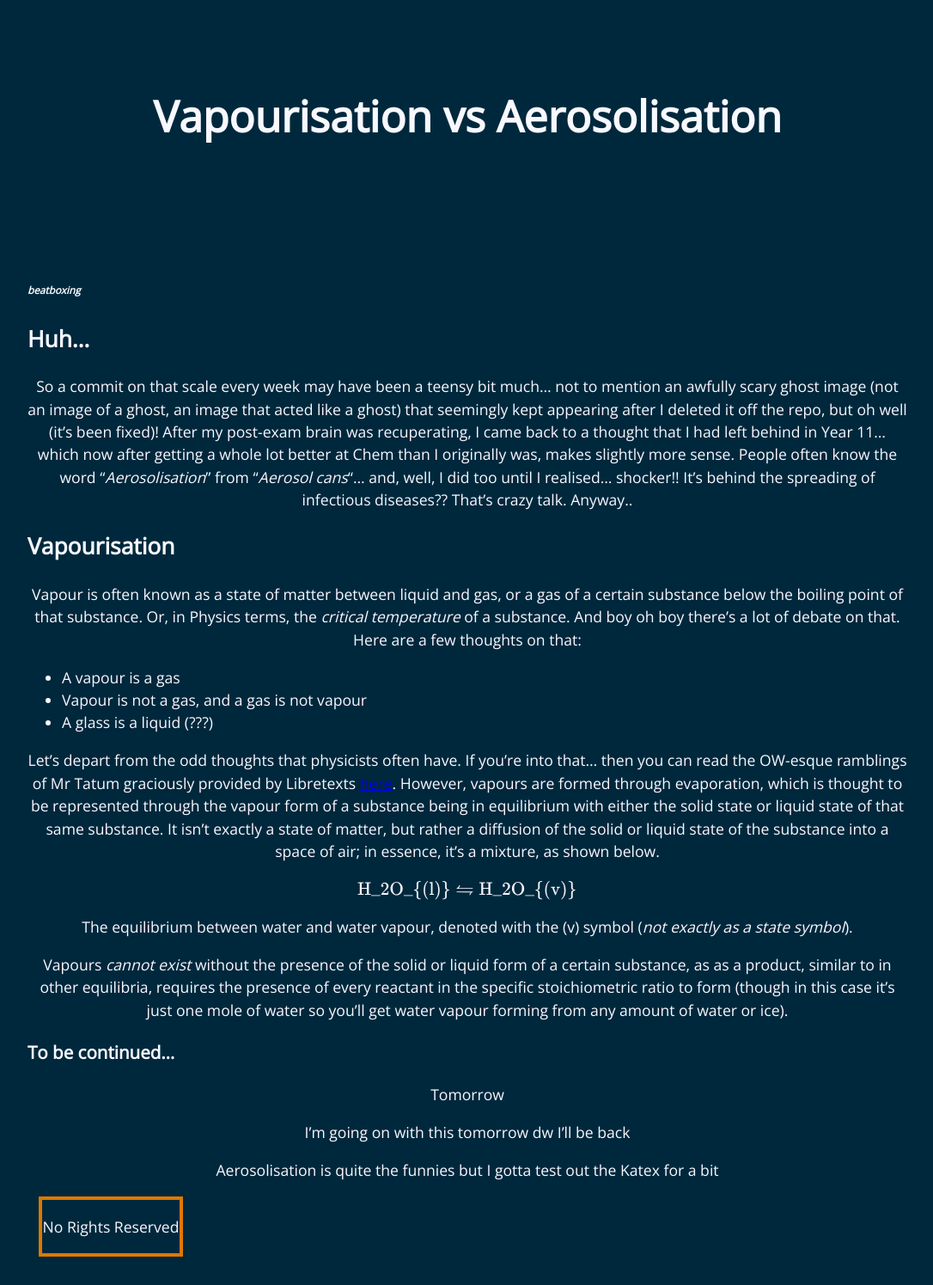
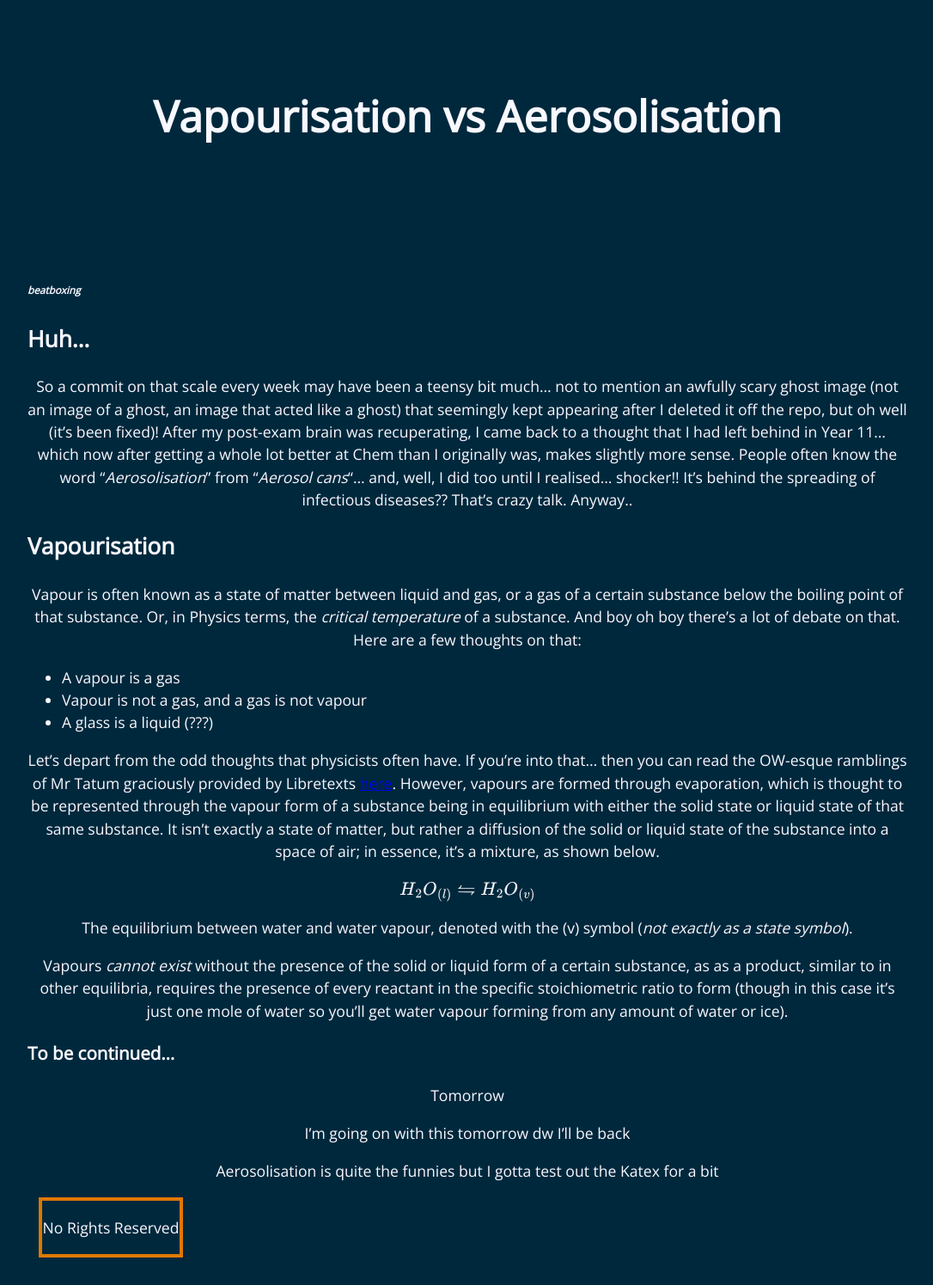
Before and after one commit to anonymoof1528/the-shadow-garten, a Jekyll site: the page built from Chemistry/atmos.md, in a window 1280 px wide. Shown: the whole page at 86% size, without its empty margins (96-1182 px from the left). Built offline with Jekyll 4.4.1, drawn with Linux system fonts in a browser that asks for light colours.

Commit message:
Hahah whoops

```diff
--- a/Chemistry/atmos.md
+++ b/Chemistry/atmos.md
@@ -23,7 +23,7 @@ Let's depart from the odd thoughts that physicists often have. If you're into th
 However, vapours are formed through evaporation, which is thought to be represented through the vapour form of a substance being in equilibrium with either the solid state or liquid state of that same substance. It isn't exactly a state of matter, but rather a diffusion of the solid or liquid state of the substance into a space of air; in essence, it's a
 mixture, as shown below.
 
-$$\text{H_2O_{(l)}} \leftrightharpoons \text{H_2O_{(v)}}$$
+$${H_2O_{(l)}} \leftrightharpoons {H_2O_{(v)}}$$
 
 The equilibrium between water and water vapour, denoted with the (v) symbol (*not exactly as a state symbol*).
 
```
